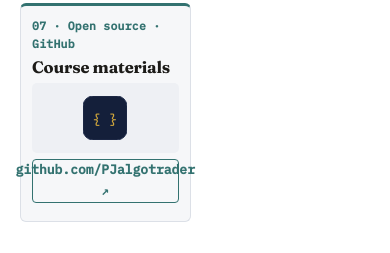
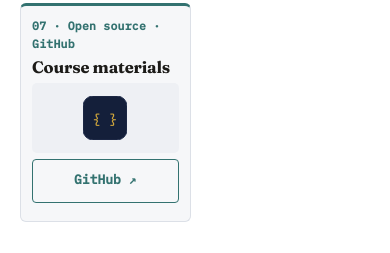
Before and after one commit to PJalgotrader/pjalgotrader.github.io, a plain HTML site: page projects.html in a window 390 px wide. Shown: the part 1098-1351 px from the top of the page. Drawn offline with Linux system fonts and the light colour scheme.

Commit message:
Projects: short GitHub label so the card button fits on phones
Co-Authored-By: Claude Opus 5.5 <noreply@anthropic.com>

```diff
--- a/projects.html
+++ b/projects.html
@@ -147,7 +147,7 @@
                         <span class="plate-num">07 &middot; Open source &middot; GitHub</span>
                         <span class="plate-title">Course materials</span>
                         <span class="plate-desc">Notebooks, code and exercises for Machine Learning in Economics and Finance, Deep Learning, Deep Forecasting and Python for Data Science.</span>
-                        <span class="proj-cta">github.com/PJalgotrader &#8599;</span>
+                        <span class="proj-cta">GitHub &#8599;</span>
                     </a>
 
                 </div>
```
